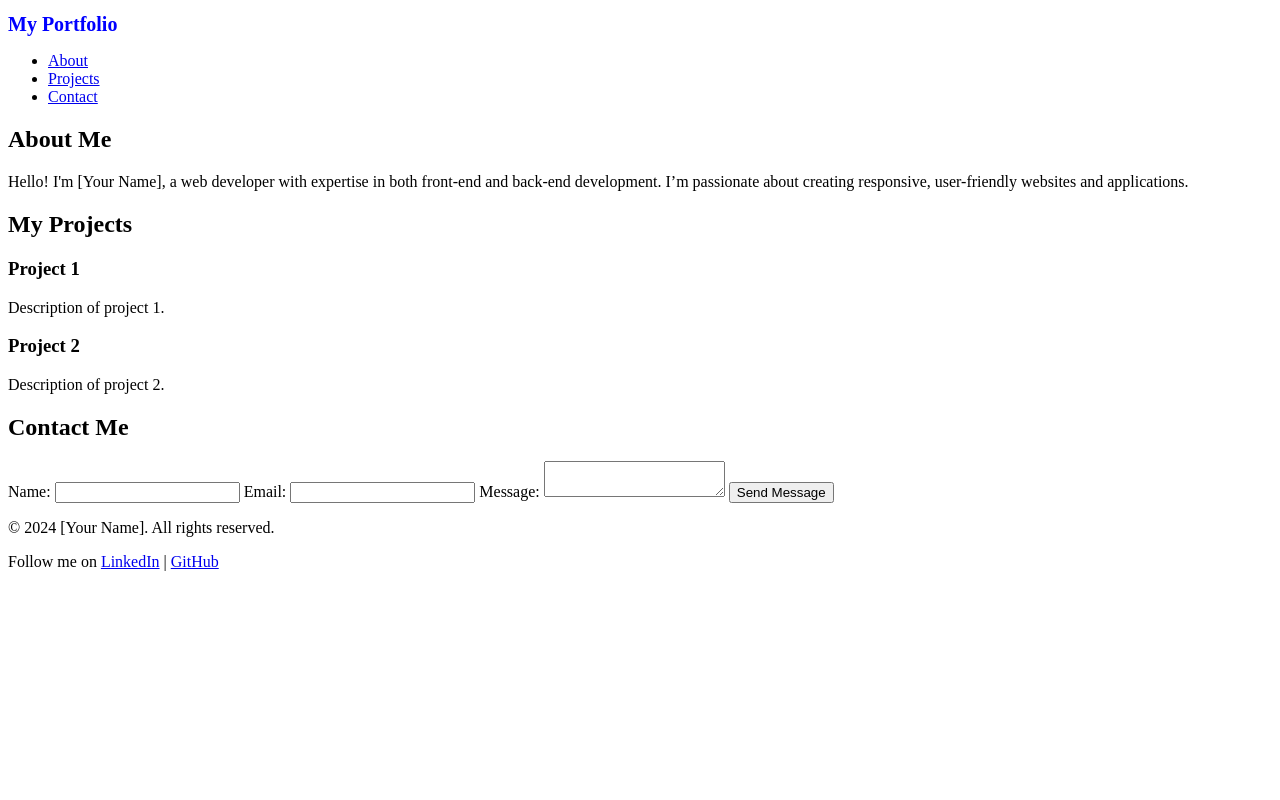
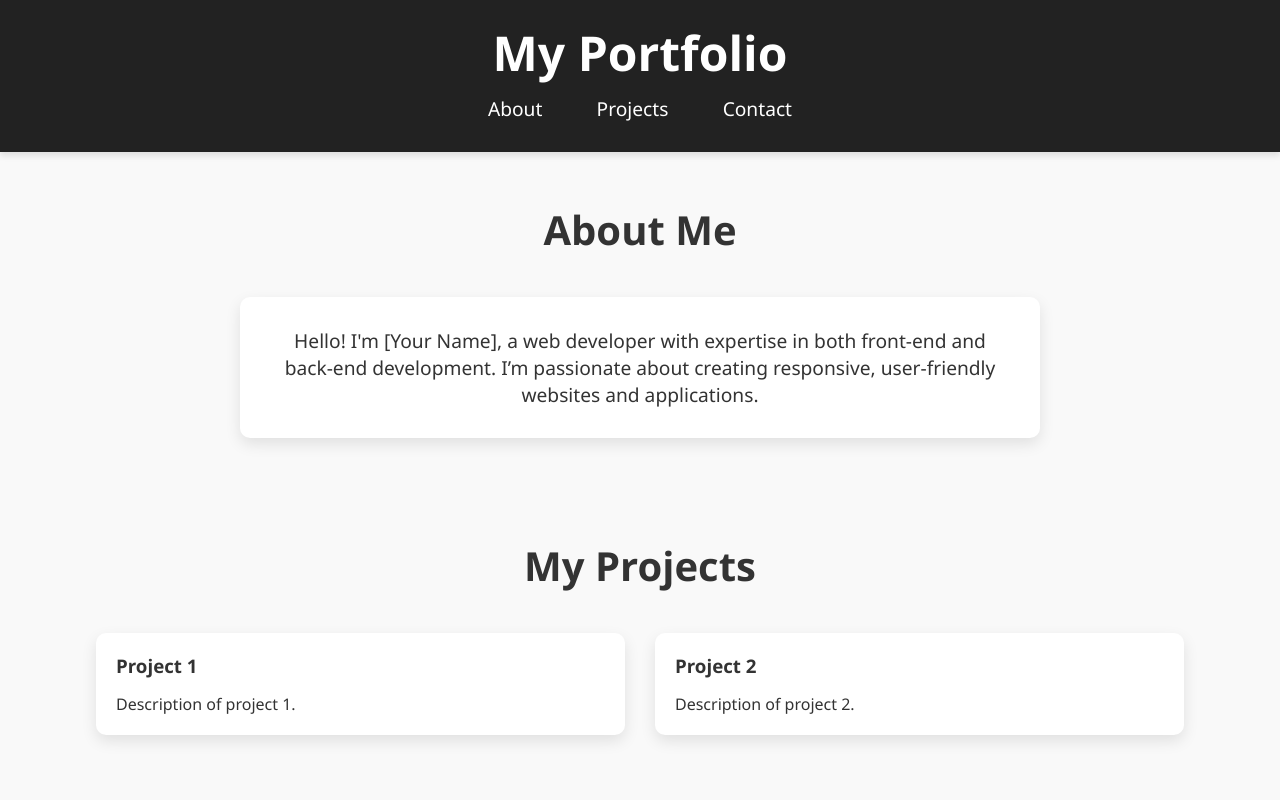
Before and after one commit to karkisumeka/portfolio-, a plain HTML site: page index.html in a window 1280 px wide. Shown: the top 800 px of the page. Drawn offline with Linux system fonts and the light colour scheme.

Commit message:
Update style.css

```diff
--- a/style.css
+++ b/style.css
@@ -1,2 +1,160 @@
-h1 {color:blue;
-font-size:20px ;}
+* {
+    margin: 0;
+    padding: 0;
+    box-sizing: border-box;
+}
+
+body {
+    font-family: 'Segoe UI', Tahoma, Geneva, Verdana, sans-serif;
+    background-color: #f9f9f9;
+    color: #333;
+}
+
+.container {
+    width: 85%;
+    margin: auto;
+}
+
+/* Header */
+header {
+    background-color: #222;
+    color: #fff;
+    padding: 20px 0;
+    text-align: center;
+    position: sticky;
+    top: 0;
+    z-index: 100;
+    box-shadow: 0 4px 6px rgba(0, 0, 0, 0.1);
+}
+
+header h1 {
+    font-size: 3em;
+}
+
+header nav ul {
+    list-style: none;
+    margin: 10px 0;
+}
+
+header nav ul li {
+    display: inline-block;
+    margin: 0 15px;
+}
+
+header nav ul li a {
+    color: #fff;
+    text-decoration: none;
+    font-size: 1.2em;
+    padding: 5px 10px;
+    transition: background-color 0.3s ease;
+}
+
+header nav ul li a:hover {
+    background-color: #77aaff;
+    border-radius: 5px;
+}
+
+/* Section Styling */
+.section {
+    padding: 50px 0;
+}
+
+h2 {
+    text-align: center;
+    font-size: 2.5em;
+    margin-bottom: 40px;
+    color: #333;
+}
+
+/* About Section */
+.about-box {
+    background-color: #fff;
+    padding: 30px;
+    border-radius: 10px;
+    box-shadow: 0 6px 15px rgba(0, 0, 0, 0.1);
+    max-width: 800px;
+    margin: 0 auto;
+    text-align: center;
+}
+
+.about-box p {
+    font-size: 1.2em;
+}
+
+/* Projects Section */
+.projects-grid {
+    display: grid;
+    grid-template-columns: repeat(auto-fit, minmax(300px, 1fr));
+    gap: 30px;
+}
+
+.project-box {
+    background-color: #fff;
+    padding: 20px;
+    border-radius: 10px;
+    box-shadow: 0 6px 15px rgba(0, 0, 0, 0.1);
+    transition: transform 0.3s ease, box-shadow 0.3s ease;
+}
+
+.project-box:hover {
+    transform: translateY(-5px);
+    box-shadow: 0 10px 20px rgba(0, 0, 0, 0.2);
+}
+
+.project-box h3 {
+    color: #333;
+    margin-bottom: 15px;
+}
+
+/* Contact Section */
+.contact-box {
+    background-color: #fff;
+    padding: 30px;
+    border-radius: 10px;
+    box-shadow: 0 6px 15px rgba(0, 0, 0, 0.1);
+    max-width: 800px;
+    margin: 0 auto;
+}
+
+form input, form textarea {
+    width: 100%;
+    padding: 15px;
+    margin-bottom: 15px;
+    border-radius: 5px;
+    border: 1px solid #ddd;
+    font-size: 1.1em;
+}
+
+form button {
+    padding: 15px;
+    background-color: #77aaff;
+    color: white;
+    border: none;
+    border-radius: 5px;
+    cursor: pointer;
+    font-size: 1.1em;
+    transition: background-color 0.3s ease;
+}
+
+form button:hover {
+    background-color: #5599ff;
+}
+
+/* Footer */
+footer {
+    background-color: #222;
+    color: #fff;
+    text-align: center;
+    padding: 20px 0;
+    margin-top: 50px;
+}
+
+footer a {
+    color: #77aaff;
+    text-decoration: none;
+    transition: color 0.3s ease;
+}
+
+footer a:hover {
+    color: #5599ff;
+}
```
